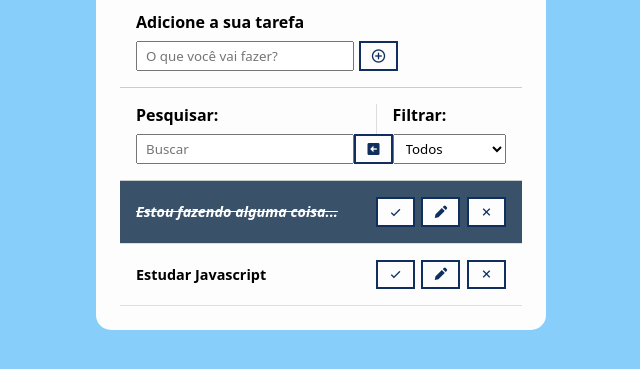
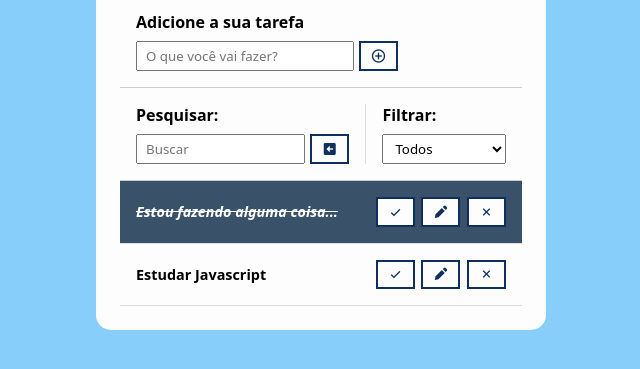
Before and after one commit to diovani-matos/to-do-list, a plain HTML site: page index.html in a window 1280 px wide. Shown: the part 137-506 px from the top of the page, without its empty margins (319-959 px from the left). Drawn offline with nearby package versions, Linux system fonts and the light colour scheme.

Commit message:
erro de digitação corrigido

```diff
--- a/style.css
+++ b/style.css
@@ -105,10 +105,11 @@ input, select {
     display: flex;
 }
 
-.seacrh input {
+.search input {
     width: 100%;
     margin-right: .3rem;
 }
+
 
 .filter {
     width: 35%;
```
